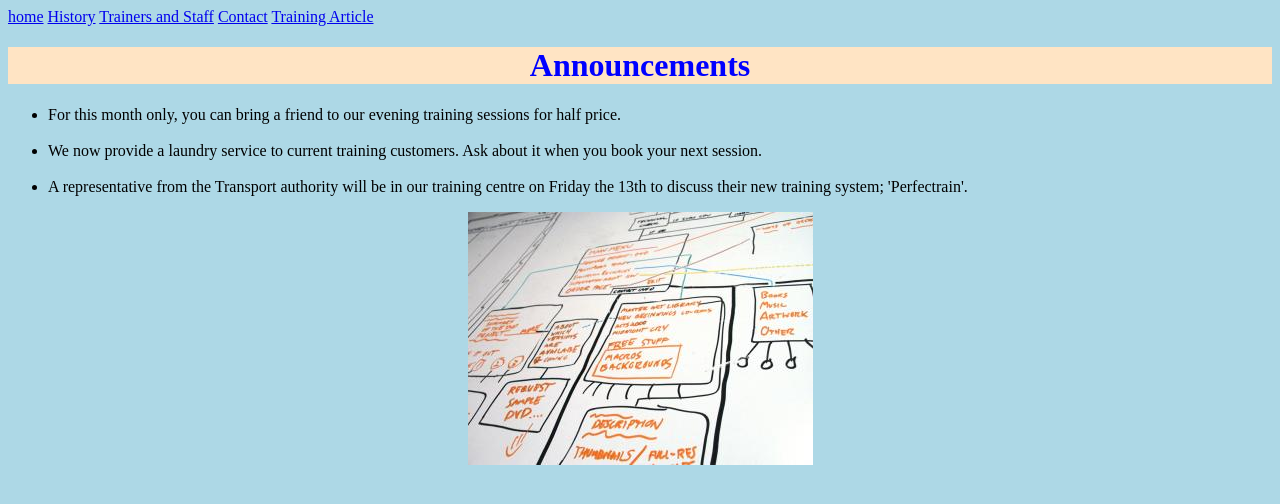
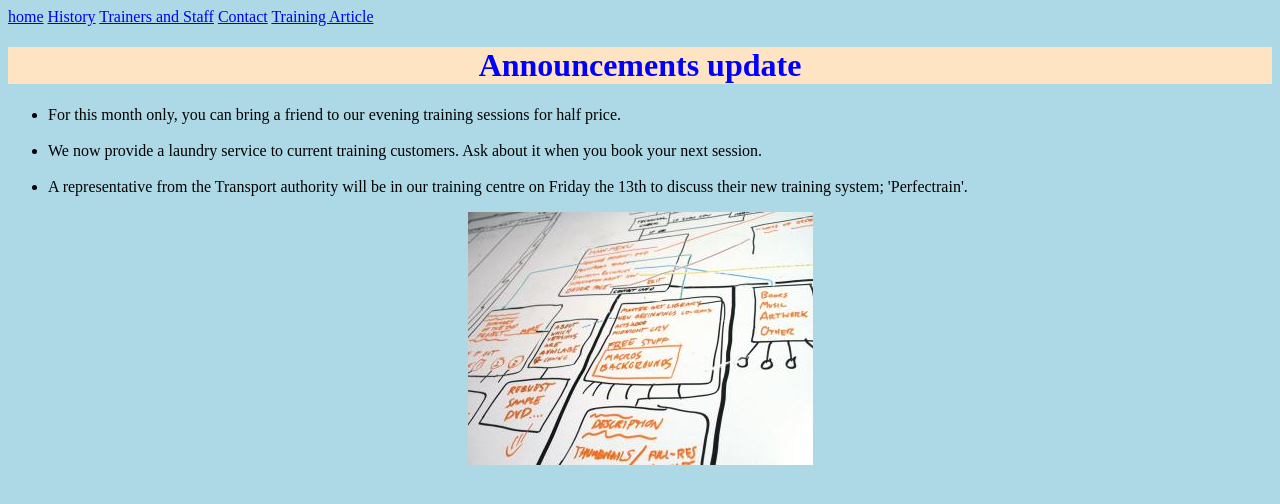
Before and after one commit to aminahsatre/trainingzone, a plain HTML site: page Announcements.html in a window 1280 px wide. Drawn offline with Linux system fonts and the light colour scheme.

```diff
--- a/Announcements.html
+++ b/Announcements.html
@@ -13,7 +13,7 @@
 	<a href="Training Article.html">Training Article</a>
 </nav>
 <body>
-	<h1>Announcements</h1>
+	<h1>Announcements update</h1>
 	<p>
 		<ul>
 		<li>For this month only, you can bring a friend to our evening training sessions for half price.
```
